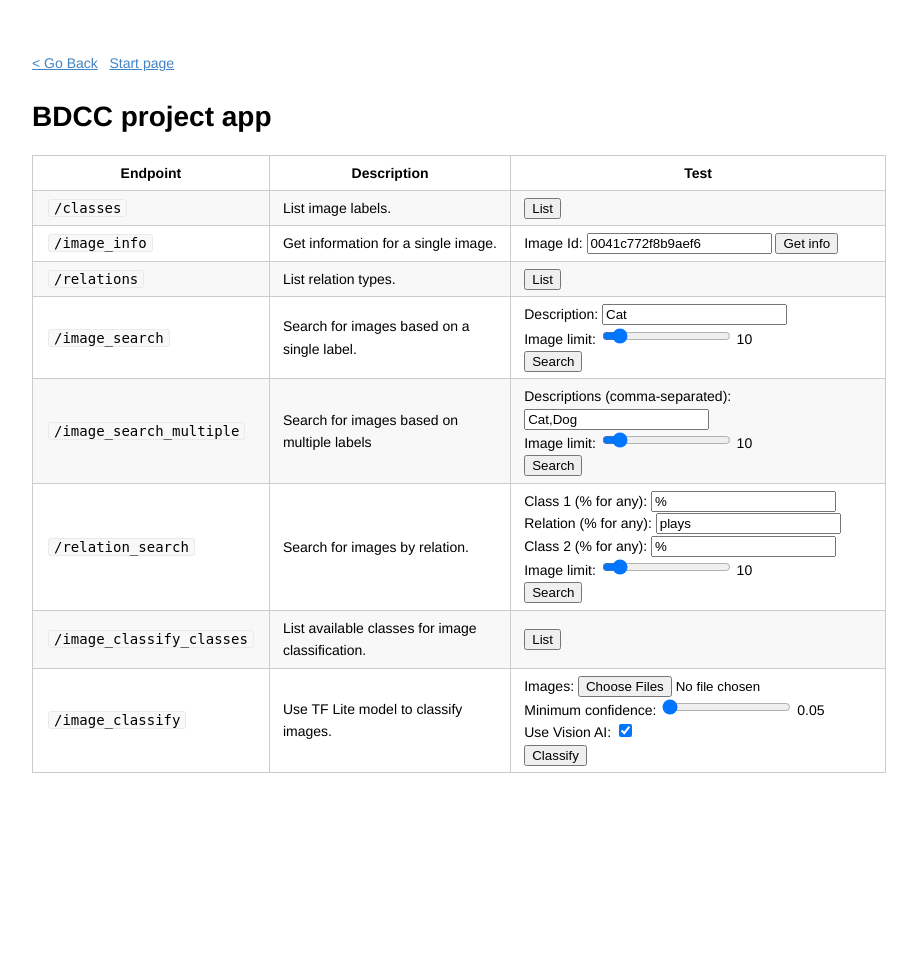
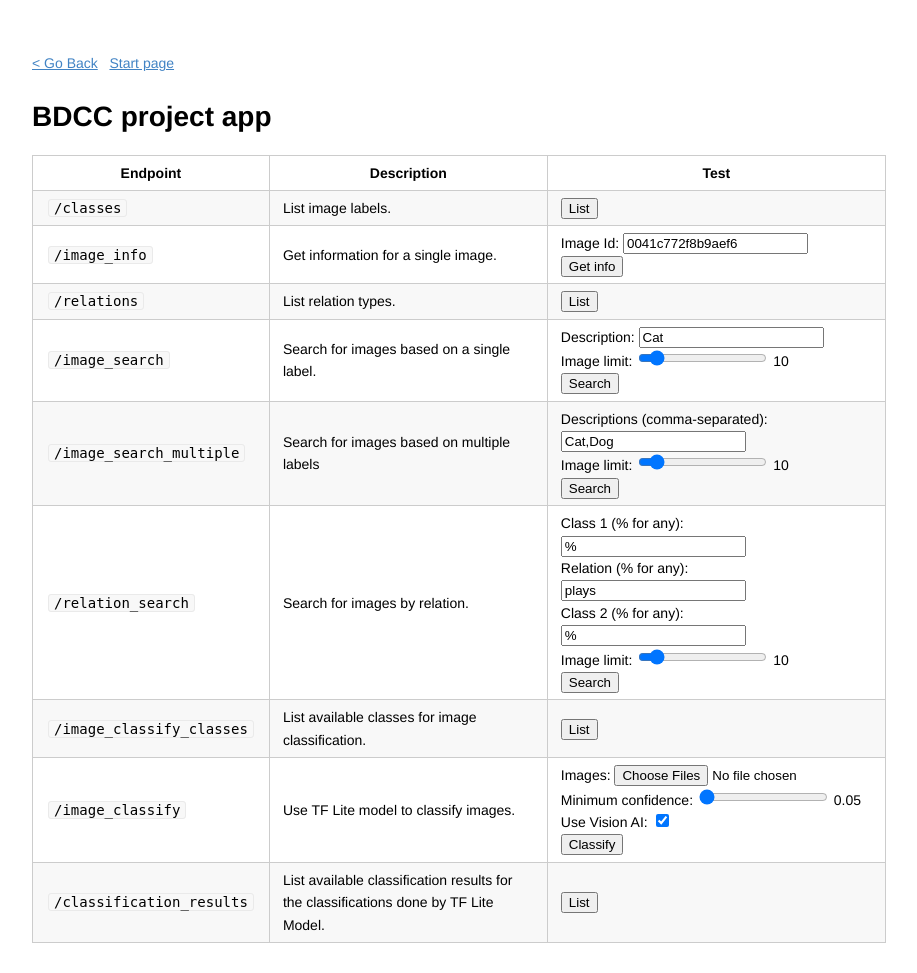
Before and after one commit to Wilowisp98/bdcc_01_vertex_ai, a Flask app: page / in a window 1280 px wide. Shown: the whole page, without its empty margins (181-1098 px from the left). Before the commit the page ends 773 px from the top, so only its background shows below. Run offline with Flask 3, Linux system fonts and the light colour scheme.

Commit message:
firestore done

```diff
--- a/app/main.py
+++ b/app/main.py
@@ -192,10 +192,8 @@ def image_classify():
 
             if not use_vision_ai:
                 classifications = TF_CLASSIFIER.classify(file, min_confidence)
-                for i in classifications:
-                    name = file.filename.split('.')[0]
-                    doc_ref = FIRESTORE_DB.collection("vertex_ai").document(f"{name}")
-                    doc_ref.set({"image_id": name, "label": i["label"], "confidence": i["confidence"]})
+                doc_ref = FIRESTORE_DB.collection("vertex_ai").document(f"{file.filename}")
+                doc_ref.set({'image_id': file.filename, 'classifications': classifications})
             else:
                 logging.info(f'image_classify: USING VISION_AI\n{blob.public_url = }')
                 classifications = cloud_vision.classify_img(blob.public_url)
@@ -210,10 +208,8 @@ def image_classify():
                 min_confidence=min_confidence,
                 results=results)
 
-
     return flask.render_template('image_classify.html', data=data)
 
-APP_BUCKET.name
 @app.route('/classification_results')
 def classification_results():
     docs = FIRESTORE_DB.collection('vertex_ai').get()
@@ -222,7 +218,7 @@ def classification_results():
         result_doc = doc.to_dict()
         results.append(result_doc)
 
-    return flask.render_template('classification_results.html', data=results, bucket_name=APP_BUCKET.name)
+    return flask.render_template('classification_results.html', data={"results": results, "bucket_name": APP_BUCKET.name})
 
 if __name__ == '__main__':
     # When invoked as a program.
--- a/app/templates/index.html
+++ b/app/templates/index.html
@@ -173,6 +173,19 @@
             </form>
         </td>
     </tr>
+    <tr>
+        <td>
+            <tt>/classification_results</tt>
+        </td>
+        <td>
+            List available classification results for the classifications done by TF Lite Model.
+        </td>
+        <td>
+        <form action="/classification_results ">
+            <input type="Submit" value="List"/>
+        </form>
+        </td>
+    </tr>
 </table>
 
 
```
Also changed, not shown: app/templates/classification_results.html (+6 -6 lines).
